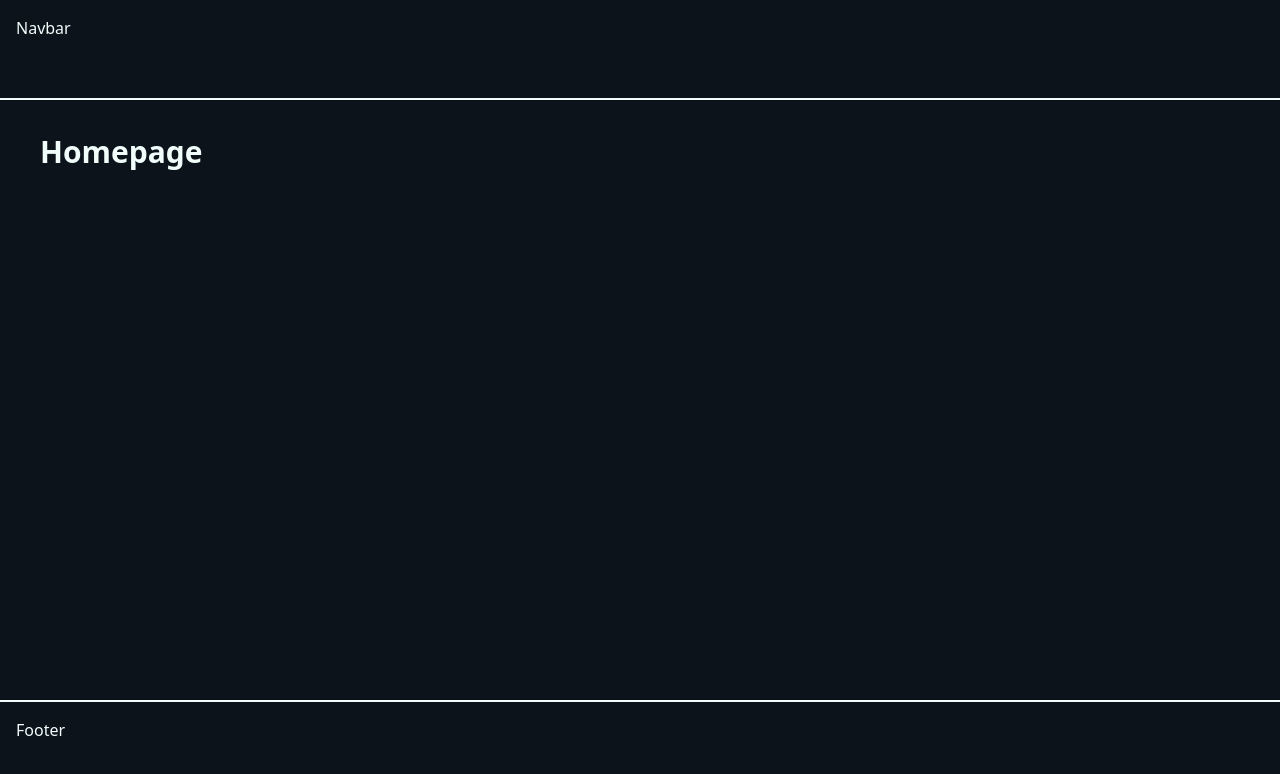
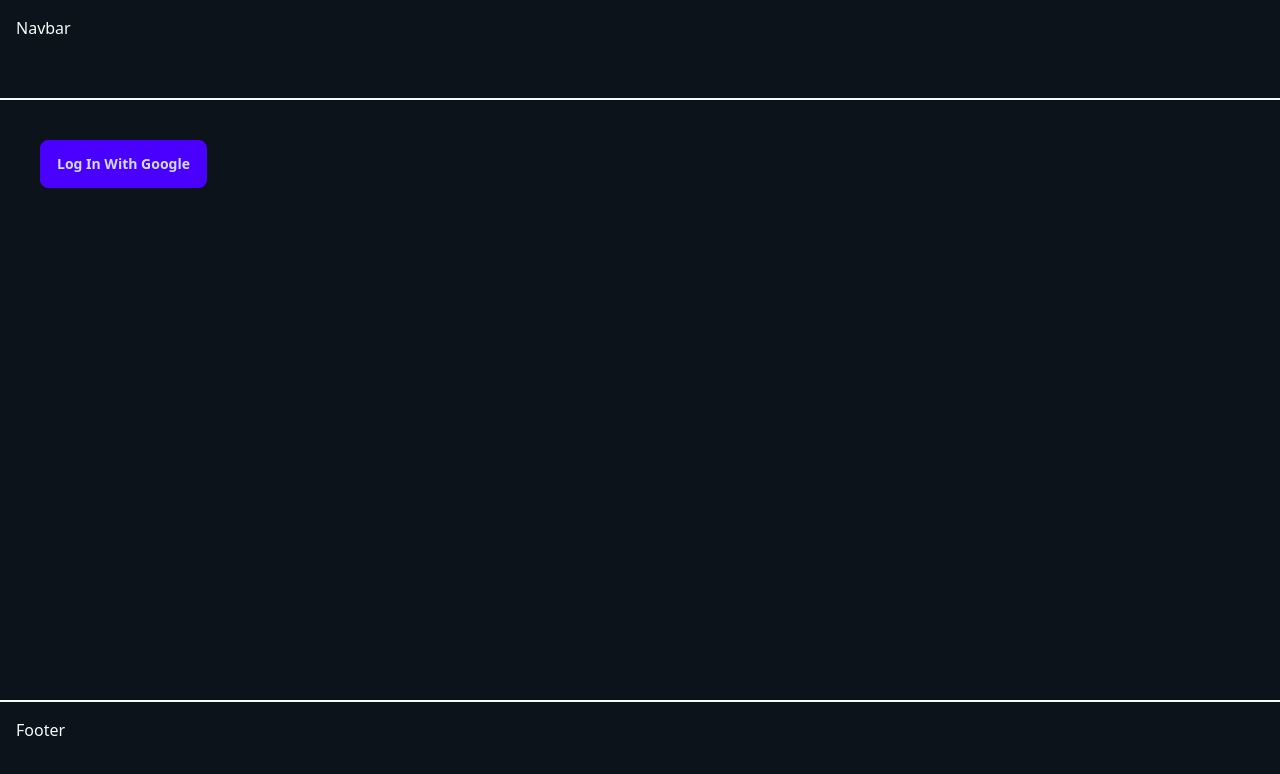
Before and after one commit to EthRome/front-app, a React (Vite) app: page / in a window 1280 px wide. Shown: the top 774 px of the page. Built offline with nearby package versions, Linux system fonts and the light colour scheme.

Commit message:
google auth buttons with log in and log out logic

```diff
--- a/package.json
+++ b/package.json
@@ -10,6 +10,7 @@
     "preview": "vite preview"
   },
   "dependencies": {
+    "@auth0/auth0-react": "^2.2.4",
     "@headlessui/react": "^2.1.9",
     "@heroicons/react": "^2.1.5",
     "@types/react-router-dom": "^5.3.3",
--- a/src/Layout.tsx
+++ b/src/Layout.tsx
@@ -2,17 +2,30 @@ import { Navbar } from './components/shared/Navbar';
 import { Footer } from './components/shared/Footer';
 import { FOOTER_HEIGHT, NAVBAR_HEIGHT } from './utils/constants';
 import { Outlet } from 'react-router-dom';
+import { Auth0Provider } from '@auth0/auth0-react';
+
+const AUTH0_DOMAIN = 'dev-6kgz5p07e0chsfvl.us.auth0.com';
+const AUTH0_CLIENT_ID = 'yaqIhZaWz5iTGb0CQOcX1t4nm3mUNoPT';
+export const AUTH0_REDIRECT_ADDRESS = 'http://localhost:5173/';
 
 export const Layout = () => {
   const mainHeight = `calc(100vh - ${NAVBAR_HEIGHT}px - ${FOOTER_HEIGHT}px)`;
 
   return (
-    <div>
-      <Navbar />
-      <main style={{ height: mainHeight }} className='p-10'>
-        <Outlet />
-      </main>
-      <Footer />
-    </div>
+    <>
+      <Auth0Provider
+        domain={AUTH0_DOMAIN}
+        clientId={AUTH0_CLIENT_ID}
+        authorizationParams={{
+          redirect_uri: AUTH0_REDIRECT_ADDRESS,
+        }}
+      >
+        <Navbar />
+        <main style={{ height: mainHeight }} className='p-10'>
+          <Outlet />
+        </main>
+        <Footer />
+      </Auth0Provider>
+    </>
   );
 };
--- /dev/null
+++ b/src/components/pages/AuthorizedPage.tsx
@@ -0,0 +1,13 @@
+import { useAuth0 } from '@auth0/auth0-react';
+import { LogoutButton } from '../shared/LogoutButton';
+
+export const AuthorizedPage = () => {
+  const { user } = useAuth0();
+
+  return (
+    <>
+      <h1 className='mb-10'>Hello, {user?.name}</h1>
+      <LogoutButton />
+    </>
+  );
+};
--- a/src/components/pages/Homepage.tsx
+++ b/src/components/pages/Homepage.tsx
@@ -1,7 +1,9 @@
+import { useAuth0 } from '@auth0/auth0-react';
+import { AuthorizedPage } from './AuthorizedPage';
+import { UnauthorizedPage } from './UnauthorizedPage';
+
 export const Homepage = () => {
-  return (
-    <>
-      <h1>Homepage</h1>
-    </>
-  );
+  const { isAuthenticated } = useAuth0();
+
+  return <>{isAuthenticated ? <AuthorizedPage /> : <UnauthorizedPage />}</>;
 };
--- /dev/null
+++ b/src/components/pages/UnauthorizedPage.tsx
@@ -0,0 +1,9 @@
+import { LoginButton } from '../shared/LoginButton';
+
+export const UnauthorizedPage = () => {
+  return (
+    <>
+      <LoginButton />
+    </>
+  );
+};
--- /dev/null
+++ b/src/components/shared/LoginButton.tsx
@@ -0,0 +1,11 @@
+import { useAuth0 } from '@auth0/auth0-react';
+
+export const LoginButton = () => {
+  const { loginWithRedirect, isLoading } = useAuth0();
+
+  return (
+    <button className='btn btn-primary' onClick={() => loginWithRedirect({ authorizationParams: { transactionHash: 123456 } })}>
+      {isLoading ? 'Loading...' : 'Log In With Google'}
+    </button>
+  );
+};
--- /dev/null
+++ b/src/components/shared/LogoutButton.tsx
@@ -0,0 +1,12 @@
+import { useAuth0 } from '@auth0/auth0-react';
+import { AUTH0_REDIRECT_ADDRESS } from '../../Layout';
+
+export const LogoutButton = () => {
+  const { logout } = useAuth0();
+
+  return (
+    <button className='btn btn-secondary' onClick={() => logout({ logoutParams: { returnTo: AUTH0_REDIRECT_ADDRESS } })}>
+      Log Out
+    </button>
+  );
+};
```
Also changed, not shown: 1 other file (tests, documents, lock files or other folders).
